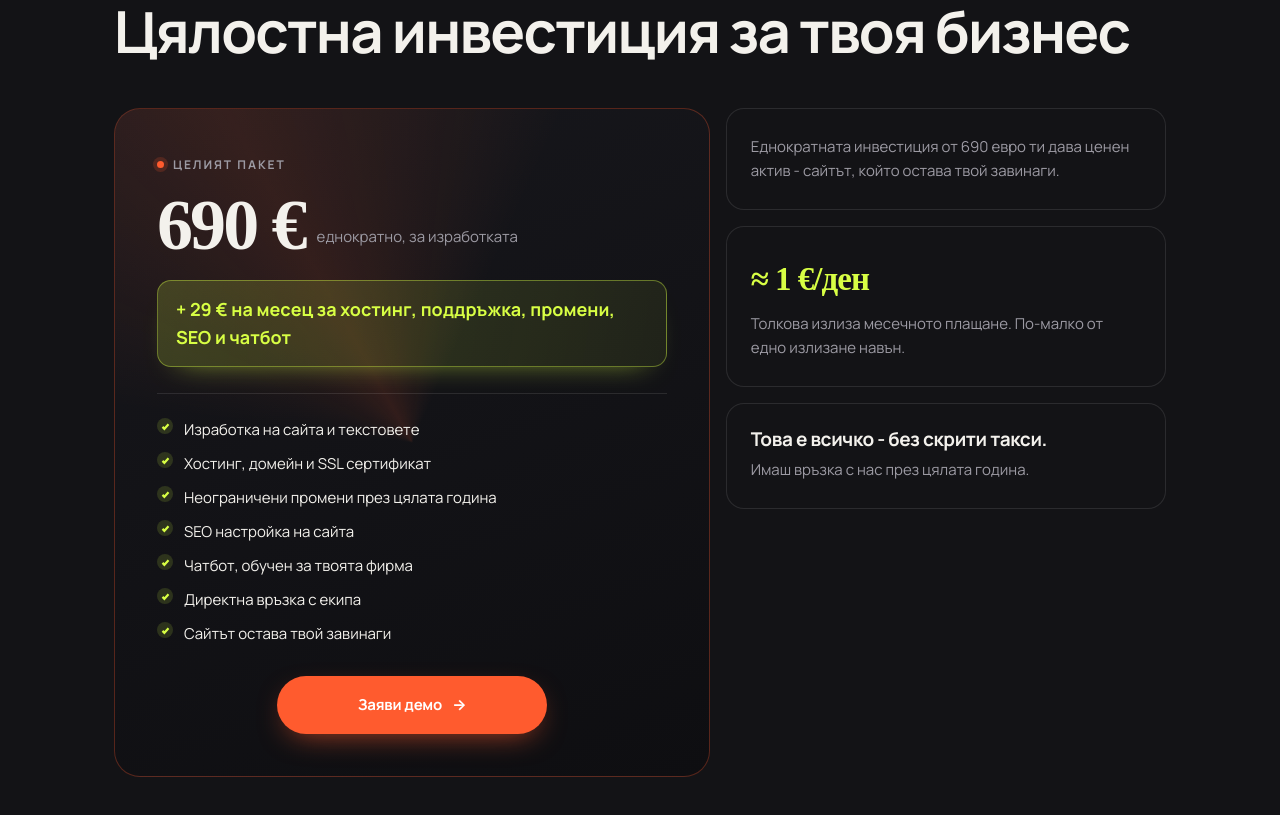
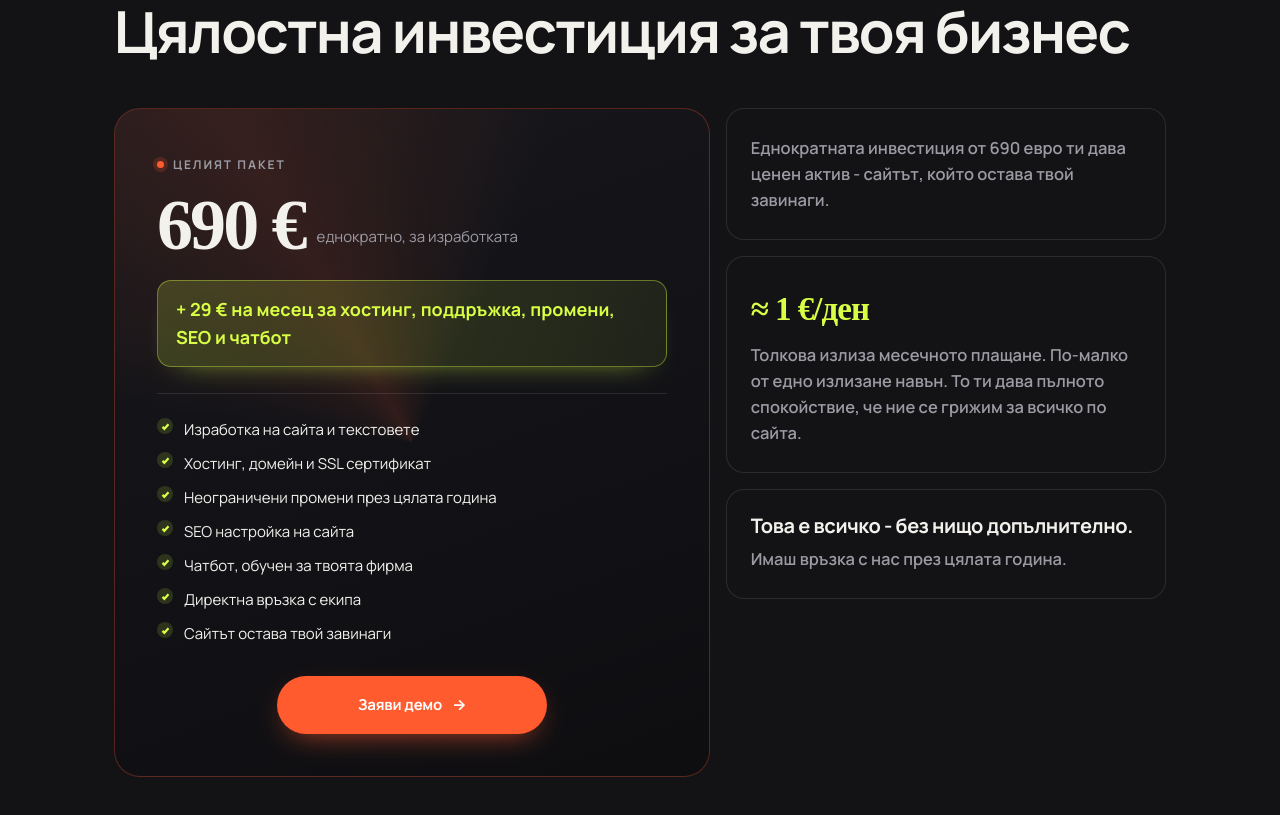
Before and after one commit to belcevbozidar-sudo/remont-agency-landing, a website: page index.html in a window 1280 px wide. Shown: the part 5886-6701 px from the top of the page. Drawn offline with Linux system fonts and the light colour scheme; a web font is replaced by a local one.

Commit message:
Strengthen offer detail copy

```diff
--- a/index.html
+++ b/index.html
@@ -272,8 +272,8 @@ ul{margin:0;padding:0}
 .incl li{list-style:none;display:flex;gap:11px;font-size:15px;align-items:flex-start}
 .side{display:grid;gap:16px;align-content:start}
 .note{border:1px solid var(--line);border-radius:var(--r);padding:26px 24px;background:var(--surface)}
-.note h3{font-size:19px;margin-bottom:10px}
-.note p{color:var(--muted);font-size:15px}
+.note h3{font-size:20px;margin-bottom:10px}
+.note p{color:var(--muted);font-size:16.5px;font-weight:600;line-height:1.58}
 .note .big{font-family:Unbounded;font-weight:800;font-size:33px;color:var(--accent-2);letter-spacing:-.03em;display:block;margin-bottom:6px}
 
 /* ---------- founders ---------- */
@@ -557,10 +557,10 @@ footer a:hover{color:var(--accent)}
         </div>
         <div class="note rv" data-d="3">
           <span class="big">≈ 1 €/ден</span>
-          <p>Толкова излиза месечното плащане. По-малко от едно излизане навън.</p>
+          <p>Толкова излиза месечното плащане. По-малко от едно излизане навън. То ти дава пълното спокойствие, че ние се грижим за всичко по сайта.</p>
         </div>
         <div class="note rv" data-d="4">
-          <h3>Това е всичко - без скрити такси.</h3>
+          <h3>Това е всичко - без нищо допълнително.</h3>
           <p>Имаш връзка с нас през цялата година.</p>
         </div>
       </div>
```
